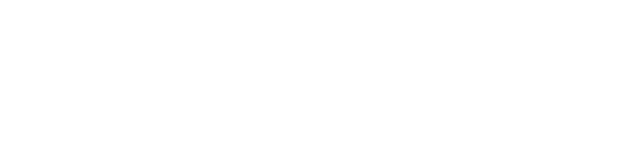
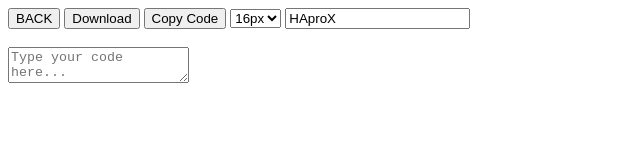
Before and after one commit to Hardik30102010/TEXT-EDITOR, a plain HTML site: page index.html in a window 1280 px wide. Shown: the whole page, without its empty margins (0-640 px from the left). Drawn offline with Linux system fonts and the light colour scheme.

Commit message:
Update index.html

```diff
--- a/index.html
+++ b/index.html
@@ -18,7 +18,26 @@
 
     </div>
 
-    <div>
+    <div id="TA" >
+      <nav>
+        <button onclick="showPage('home')">BACK</button>
+             <button onclick="downloadText()">Download</button>
+      <button onclick="copyT()">Copy Code</button>
+    <select onchange="changeFontSize(this.value)">
+  <option value="14">14px</option>
+  <option value="16" selected>16px</option>
+  <option value="18">18px</option>
+  <option value="20">20px</option>
+  <option value="24">24px</option>
+    </select>
+        <INPUT TYPE="TEXT" NAME="PRONAME" VALUE="HAproX" id="proname">
+      </nav>
+
+    <br>
+    <textarea id="T" placeholder="Type your code here..."></textarea>
+
+
+
 
     </div>
 
```
